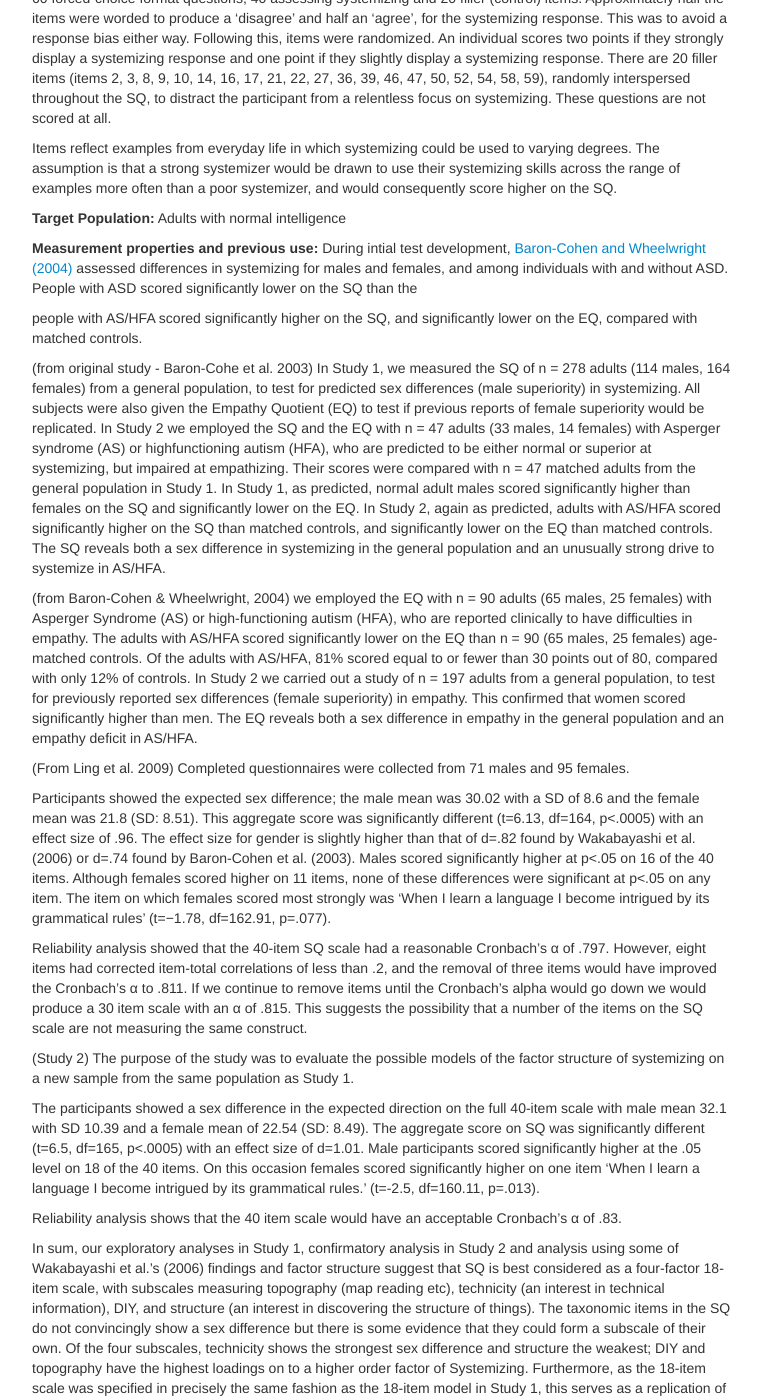
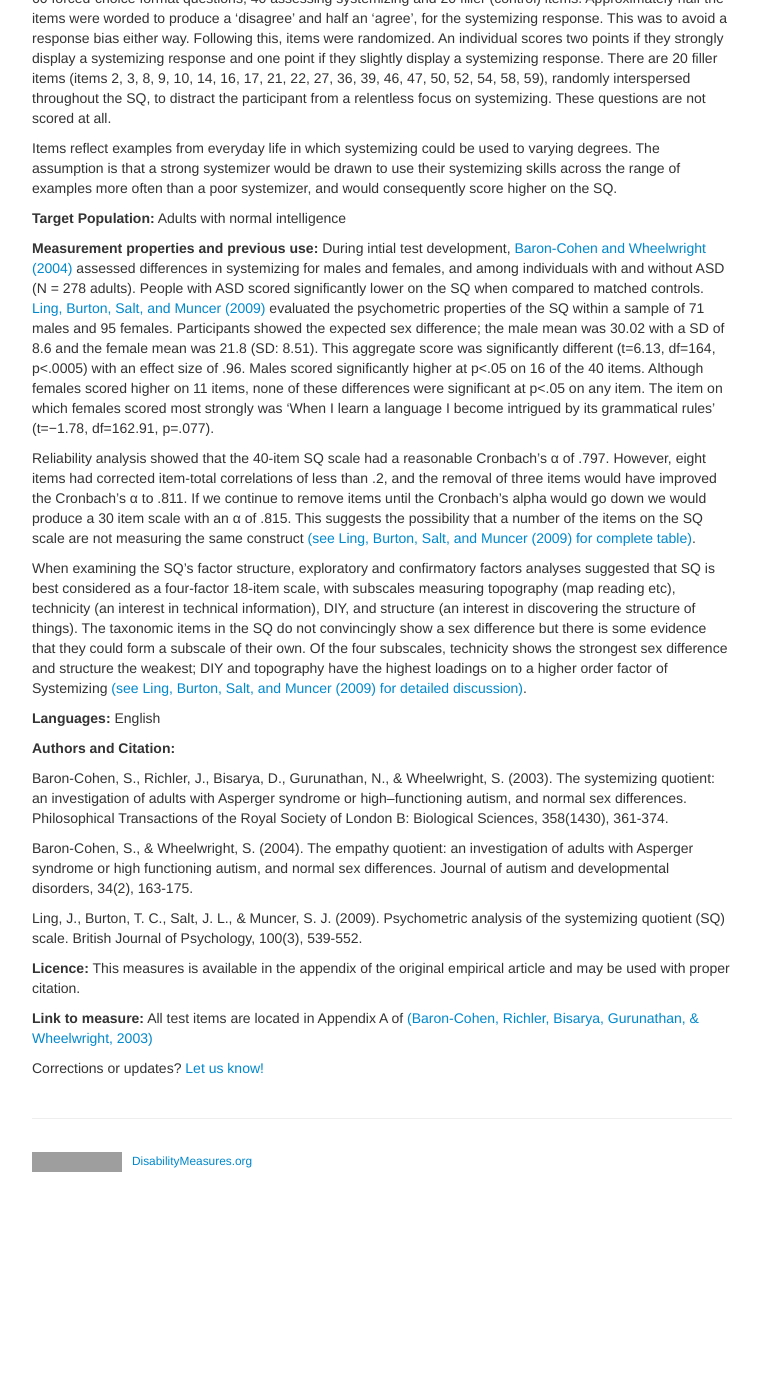
Before and after one commit to mjmaenner/disabilitymeasures, a Jekyll site: the page built from SQ-Adult/index.md, in a window 1280 px wide and 1400 px high, scrolled down 404 px. Shown: the whole window, without its empty margins (258-1019 px from the left). Built offline with Jekyll 4.4.1, drawn with Linux system fonts in a browser that asks for light colours; after the commit the page ends 1586 px from its top, so only the background shows below that; some of the changed text lies outside the part shown; grey boxes are pictures that could not be loaded.

Commit message:
completed SQ

```diff
--- a/SQ-Adult/index.md
+++ b/SQ-Adult/index.md
@@ -21,53 +21,12 @@ Items reflect examples from everyday life in which systemizing could be used to
 
 **Target Population:** Adults with normal intelligence
 
-**Measurement properties and previous use:** During intial test development, [Baron-Cohen and Wheelwright (2004)](http://link.springer.com/article/10.1023/B:JADD.0000022607.19833.00) assessed differences in systemizing for males and females, and among individuals with and without ASD. People with ASD scored significantly lower on the SQ than the
+**Measurement properties and previous use:** During intial test development, [Baron-Cohen and Wheelwright (2004)](http://link.springer.com/article/10.1023/B:JADD.0000022607.19833.00) assessed differences in systemizing for males and females, and among individuals with and without ASD (N = 278 adults). People with ASD scored significantly lower on the SQ when compared to matched controls.
+[Ling, Burton, Salt, and Muncer (2009)](http://onlinelibrary.wiley.com/doi/10.1348/000712608X368261/full) evaluated the psychometric properties of the SQ within a sample of 71 males and 95 females. Participants showed the expected sex difference; the male mean was 30.02 with a SD of 8.6 and the female mean was 21.8 (SD: 8.51). This aggregate score was significantly different (t=6.13, df=164, p<.0005) with an effect size of .96. Males scored significantly higher at p<.05 on 16 of the 40 items. Although females scored higher on 11 items, none of these differences were significant at p<.05 on any item. The item on which females scored most strongly was ‘When I learn a language I become intrigued by its grammatical rules’ (t=−1.78, df=162.91, p=.077).
 
-people with AS/HFA
-scored significantly higher on the SQ, and significantly
-lower on the EQ, compared with matched controls.
+Reliability analysis showed that the 40-item SQ scale had a reasonable Cronbach's α of .797. However, eight items had corrected item-total correlations of less than .2, and the removal of three items would have improved the Cronbach's α to .811. If we continue to remove items until the Cronbach's alpha would go down we would produce a 30 item scale with an α of .815. This suggests the possibility that a number of the items on the SQ scale are not measuring the same construct [(see Ling, Burton, Salt, and Muncer (2009) for complete table)](http://onlinelibrary.wiley.com/doi/10.1348/000712608X368261/full).
 
-(from original study - Baron-Cohe et al. 2003)
-In Study
-1, we measured the SQ of n = 278 adults (114 males, 164 females) from a general population, to test for
-predicted sex differences (male superiority) in systemizing. All subjects were also given the Empathy
-Quotient (EQ) to test if previous reports of female superiority would be replicated. In Study 2 we employed
-the SQ and the EQ with n = 47 adults (33 males, 14 females) with Asperger syndrome (AS) or highfunctioning
-autism (HFA), who are predicted to be either normal or superior at systemizing, but impaired
-at empathizing. Their scores were compared with n = 47 matched adults from the general population in
-Study 1. In Study 1, as predicted, normal adult males scored significantly higher than females on the SQ
-and significantly lower on the EQ. In Study 2, again as predicted, adults with AS/HFA scored significantly
-higher on the SQ than matched controls, and significantly lower on the EQ than matched controls. The
-SQ reveals both a sex difference in systemizing in the general population and an unusually strong drive
-to systemize in AS/HFA.
-
-(from Baron-Cohen & Wheelwright, 2004)
-we employed the EQ with n = 90 adults
-(65 males, 25 females) with Asperger Syndrome (AS) or high-functioning autism (HFA), who
-are reported clinically to have difficulties in empathy. The adults with AS/HFA scored significantly
-lower on the EQ than n = 90 (65 males, 25 females) age-matched controls. Of the adults
-with AS/HFA, 81% scored equal to or fewer than 30 points out of 80, compared with only 12%
-of controls. In Study 2 we carried out a study of n = 197 adults from a general population, to
-test for previously reported sex differences (female superiority) in empathy. This confirmed that
-women scored significantly higher than men. The EQ reveals both a sex difference in empathy
-in the general population and an empathy deficit in AS/HFA.
-
-(From Ling et al. 2009)
-Completed questionnaires were collected from 71 males and 95 females.
-
-Participants showed the expected sex difference; the male mean was 30.02 with a SD of 8.6 and the female mean was 21.8 (SD: 8.51). This aggregate score was significantly different (t=6.13, df=164, p<.0005) with an effect size of .96. The effect size for gender is slightly higher than that of d=.82 found by Wakabayashi et al. (2006) or d=.74 found by Baron-Cohen et al. (2003). Males scored significantly higher at p<.05 on 16 of the 40 items. Although females scored higher on 11 items, none of these differences were significant at p<.05 on any item. The item on which females scored most strongly was ‘When I learn a language I become intrigued by its grammatical rules’ (t=−1.78, df=162.91, p=.077).
-
-Reliability analysis showed that the 40-item SQ scale had a reasonable Cronbach's α of .797. However, eight items had corrected item-total correlations of less than .2, and the removal of three items would have improved the Cronbach's α to .811. If we continue to remove items until the Cronbach's alpha would go down we would produce a 30 item scale with an α of .815. This suggests the possibility that a number of the items on the SQ scale are not measuring the same construct.
-
-
-(Study 2)
-The purpose of the study was to evaluate the possible models of the factor structure of systemizing on a new sample from the same population as Study 1.
-
-The participants showed a sex difference in the expected direction on the full 40-item scale with male mean 32.1 with SD 10.39 and a female mean of 22.54 (SD: 8.49). The aggregate score on SQ was significantly different (t=6.5, df=165, p<.0005) with an effect size of d=1.01. Male participants scored significantly higher at the .05 level on 18 of the 40 items. On this occasion females scored significantly higher on one item ‘When I learn a language I become intrigued by its grammatical rules.’ (t=-2.5, df=160.11, p=.013).
-
-Reliability analysis shows that the 40 item scale would have an acceptable Cronbach's α of .83.
-
-In sum, our exploratory analyses in Study 1, confirmatory analysis in Study 2 and analysis using some of Wakabayashi et al.'s (2006) findings and factor structure suggest that SQ is best considered as a four-factor 18-item scale, with subscales measuring topography (map reading etc), technicity (an interest in technical information), DIY, and structure (an interest in discovering the structure of things). The taxonomic items in the SQ do not convincingly show a sex difference but there is some evidence that they could form a subscale of their own. Of the four subscales, technicity shows the strongest sex difference and structure the weakest; DIY and topography have the highest loadings on to a higher order factor of Systemizing. Furthermore, as the 18-item scale was specified in precisely the same fashion as the 18-item model in Study 1, this serves as a replication of the four-factor solution for the 18-item subset.
+When examining the SQ's factor structure, exploratory and confirmatory factors analyses suggested that SQ is best considered as a four-factor 18-item scale, with subscales measuring topography (map reading etc), technicity (an interest in technical information), DIY, and structure (an interest in discovering the structure of things). The taxonomic items in the SQ do not convincingly show a sex difference but there is some evidence that they could form a subscale of their own. Of the four subscales, technicity shows the strongest sex difference and structure the weakest; DIY and topography have the highest loadings on to a higher order factor of Systemizing [(see Ling, Burton, Salt, and Muncer (2009) for detailed discussion)](http://onlinelibrary.wiley.com/doi/10.1348/000712608X368261/full).
 
 
 **Languages:** English
```
